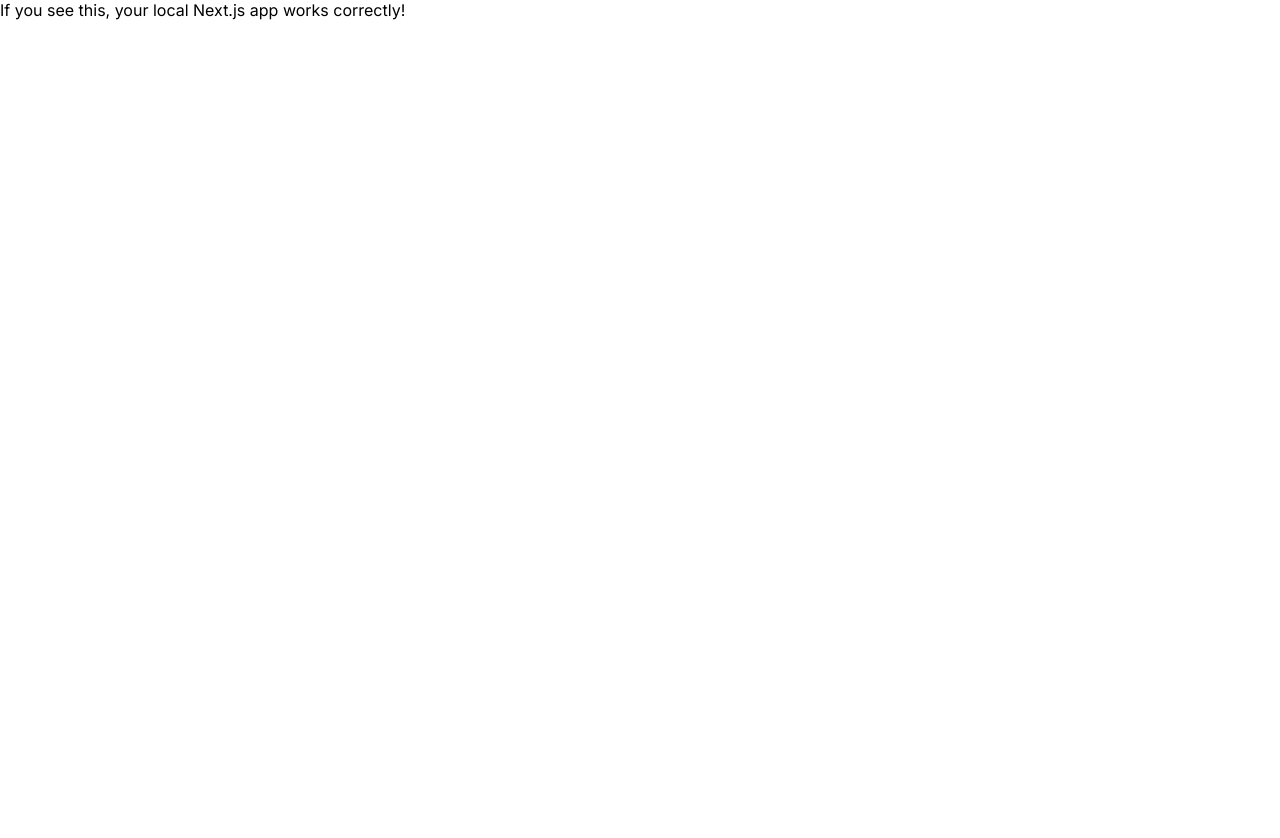
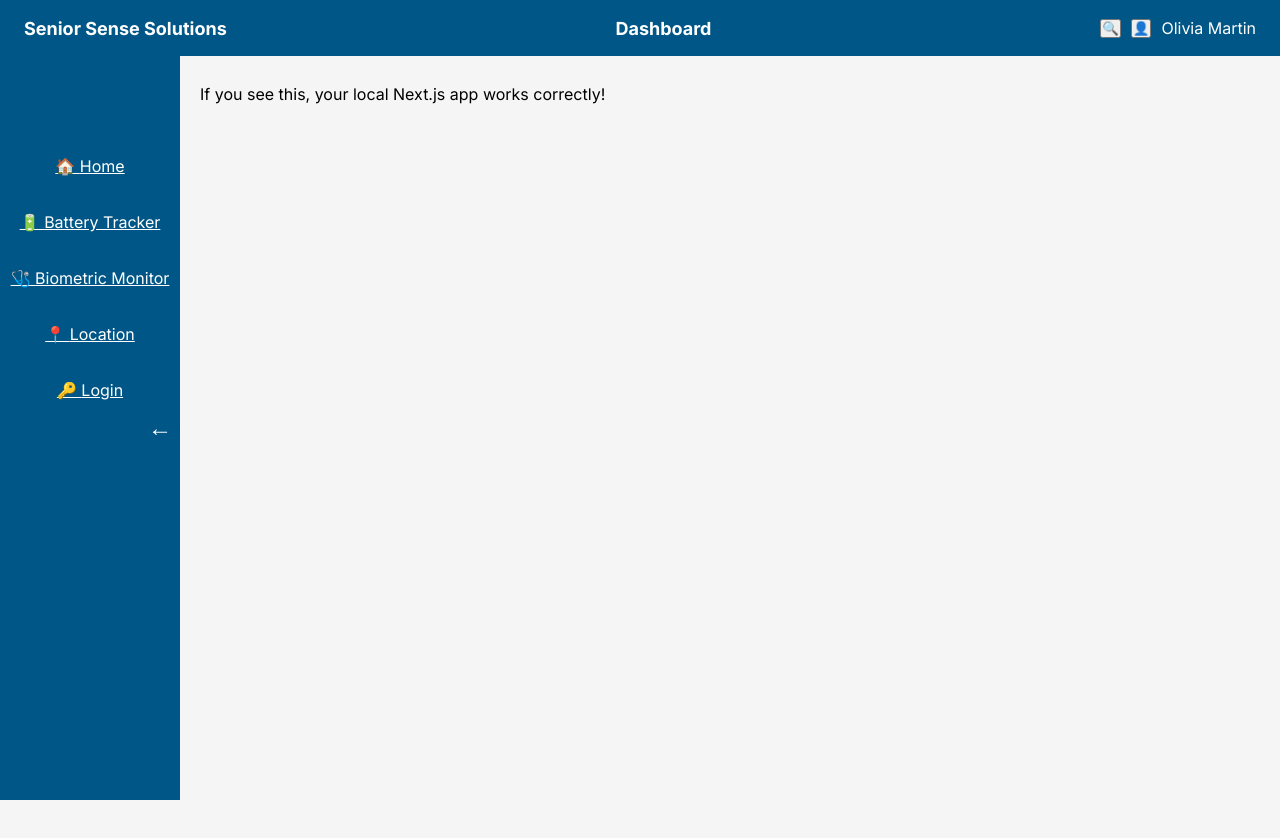
Before and after one commit to PurelyBlank/Senior-Sense-Solutions, a Next.js app in the folder project/web/: page / in a window 1280 px wide. Shown: the top 838 px of the page. Before the commit the page ends 800 px from the top, so only its background shows below. Built offline with nearby package versions, Linux system fonts and the light colour scheme.

Commit message:
nav bar updates

```diff
--- a/project/web/app/globals.css
+++ b/project/web/app/globals.css
@@ -1,5 +1,127 @@
+/* Global Reset */
 * {
   box-sizing: border-box;
   padding: 0;
   margin: 0;
 }
+
+html, body {
+  height: 100%;
+  font-family: 'Inter', sans-serif;
+  background-color: #f5f5f5;
+}
+
+/* Top Bar - Fixed at the top */
+.top-bar {
+  position: fixed;
+  top: 0;
+  left: 0;
+  width: 100%;
+  height: 3.5rem;
+  background-color: #005686;
+  color: white;
+  display: flex;
+  align-items: center;
+  justify-content: space-between;
+  padding: 0 1.5rem;
+  z-index: 200; /* Ensures it stays above everything */
+}
+
+.top-bar .logo {
+  font-size: 1.125rem;
+  font-weight: bold;
+}
+
+.top-bar .dash {
+  font-size: 1.125rem;
+  font-weight: bold;
+}
+
+.top-bar .icon {
+  display: flex;
+  align-items: center;
+  gap: 10px;
+}
+
+/* Sidebar - Starts below the top bar */
+.sidebar {
+  position: fixed;
+  top: 3.5rem; /* Below top bar */
+  left: 0;
+  width: 180px;
+  height: calc(100% - 3.5rem); /* Adjust height so it doesn’t overlap top bar */
+  background-color: #005686;
+  transition: width 0.3s ease;
+  overflow-y: auto;
+  display: flex;
+  flex-direction: column;
+  justify-content: flex-start;
+  z-index: 100; /* Below top bar */
+}
+
+/* Collapsed Sidebar */
+.sidebar.collapsed {
+  width: 60px;
+}
+
+/* Main Content */
+.main-content {
+  margin-left: 180px;
+  margin-top: 4rem; /* Below the top bar */
+  padding: 20px;
+  transition: margin-left 0.3s ease;
+}
+
+.sidebar.collapsed + .main-content {
+  margin-left: 60px;
+}
+
+/* Collapsible Button */
+.collapsible-button {
+  position: absolute;
+  top: 50%;
+  right: 0;
+  transform: translateY(-50%);
+  background-color: #005686;
+  color: white;
+  padding: 8px;
+  border-radius: 50%;
+  font-size: 24px;
+  cursor: pointer;
+  border: none;
+}
+
+/* Navigation Links */
+.nav-links {
+  display: flex;
+  flex-direction: column;
+  gap: 16px;
+  margin-top: 50%;
+}
+
+.nav-links a {
+  color: white;
+  font-size: 16px;
+  padding: 10px;
+  text-align: center;
+  transition: background-color 0.3s ease;
+}
+
+.nav-links a:hover {
+  background-color: #0078a8;
+}
+
+/* Responsive styles for mobile */
+@media (max-width: 768px) {
+  .top-bar {
+    padding: 0 1rem;
+  }
+
+  .top-bar .logo {
+    font-size: 1rem;
+  }
+
+  .main-content {
+    margin-left: 60px;
+  }
+}
--- a/project/web/app/layout.tsx
+++ b/project/web/app/layout.tsx
@@ -1,21 +1,55 @@
-import type { Metadata } from "next";
+"use client";
+
 import { Inter } from "next/font/google";
+import { useState } from "react";
 import "./globals.css";
 
 const inter = Inter({ subsets: ["latin"] });
 
-export const metadata: Metadata = {
-  title: "Senior Sense Solutions"
-};
+export default function RootLayout({ children }: { children: React.ReactNode }) {
+  const [collapsed, setCollapsed] = useState(false);
 
-export default function RootLayout({
-  children,
-}: Readonly<{
-  children: React.ReactNode;
-}>) {
   return (
     <html lang="en">
-      <body className={inter.className}>{children}</body>
+      <body className={inter.className}>
+        <div className="flex h-screen flex-col">
+          {/* Top Bar - Fixed at the top */}
+          <div className="top-bar">
+            <div className="logo">Senior Sense Solutions</div>
+            <div className="dash">Dashboard</div>
+            <div className="icon">
+              <button className="p-2 bg-gray-700 rounded-full">🔍</button>
+              <button className="p-2 bg-gray-700 rounded-full">👤</button>
+              <span>Olivia Martin</span>
+            </div>
+          </div>
+
+          <div className="flex flex-1">
+            {/* Sidebar - Below the top bar */}
+            <div className={`sidebar ${collapsed ? "collapsed" : ""}`}>
+              {/* Collapsible Button */}
+              <button
+                onClick={() => setCollapsed(!collapsed)}
+                className="collapsible-button"
+              >
+                {collapsed ? "→" : "←"}
+              </button>
+
+              {/* Navigation Links */}
+              <nav className="nav-links">
+                <a href="/">🏠 {collapsed ? "" : "Home"}</a>
+                <a href="/battery-tracker">🔋 {collapsed ? "" : "Battery Tracker"}</a>
+                <a href="/biometric-monitor">🩺 {collapsed ? "" : "Biometric Monitor"}</a>
+                <a href="/location">📍 {collapsed ? "" : "Location"}</a>
+                <a href="/login">🔑 {collapsed ? "" : "Login"}</a>
+              </nav>
+            </div>
+
+            {/* Main Content */}
+            <div className="main-content">{children}</div>
+          </div>
+        </div>
+      </body>
     </html>
   );
 }
```
Also changed, not shown: project/web/app/head.tsx (added, +16 -0 lines), project/web/package.json (+6 -3 lines), project/web/tsconfig.json (+17 -4 lines), 1 other file (tests, documents, lock files or other folders).
